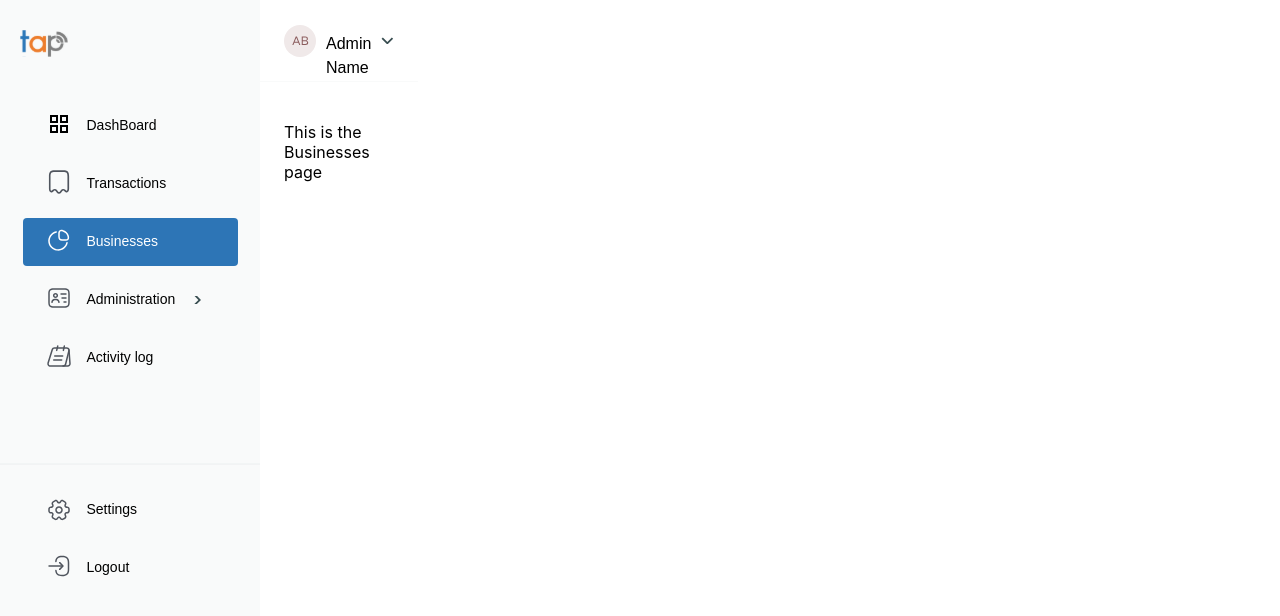
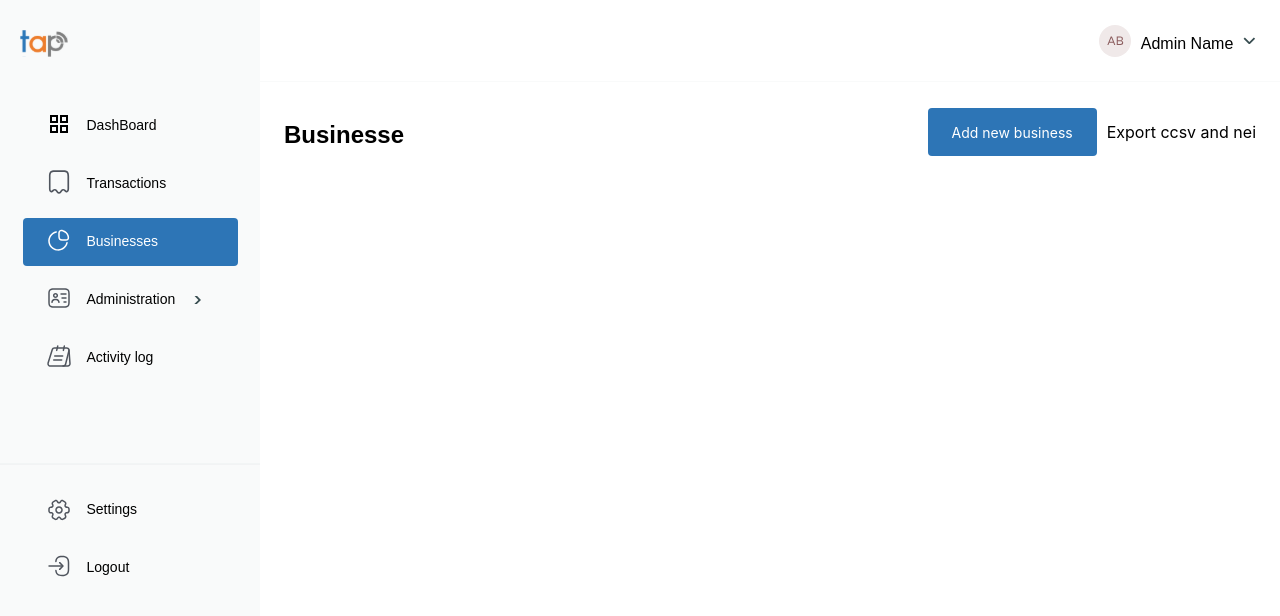
Before and after one commit to Tideman2/my-challenge, a React (Create React App) app: page /dashBoard/businesses in a window 1280 px wide. Shown: the top 616 px of the page. Built offline with nearby package versions, Linux system fonts and the light colour scheme; a web font is replaced by a local one.

Commit message:
Did some finishing touch in moreDetails in data

```diff
--- a/src/components/layout/DashboardLayout/DashboardLayout.jsx
+++ b/src/components/layout/DashboardLayout/DashboardLayout.jsx
@@ -77,7 +77,8 @@ const Content = styled(Container)(() => {
     padding: "24px",
     margin: "0px !important",
     boxSizing: "border-box",
-    width: "100%"
+    width: "100%",
+    maxWidth: "none",
   }
 })
 
@@ -85,11 +86,11 @@ export default function DashboardLayout() {
   return (
     <Box
       sx={{
+        width: "100%",
         margin: "0px !important",
         padding: "0px !important",
         display: "flex !important", // Flex layout to handle sidebar + content
       }}
-      maxWidth={false}
     >
       <NavLinkDrawer variant="permanent" margin="0px">
         <LogoBox>
@@ -177,7 +178,7 @@ export default function DashboardLayout() {
         sx={{
           paddingLeft: "260px", // Ensure enough space for the drawer
           width: "calc(100vw - 260px)", // Prevent overflow
-          height: "100vh",
+          height: "100%",
         }}
       >
         <AdminIconBox>
@@ -189,7 +190,7 @@ export default function DashboardLayout() {
             gap={"10px"}
           >
             <AdminNameIcon style={{ width: "32px", height: "32px" }} />
-            <Box sx={{ display: "flex", alignItems: "center", gap: "10px" }}>
+            <Box sx={{ display: "flex", alignItems: "center", gap: "10px"}}>
               <Typography width={"fit-content"} height={"18px"}>
                 Admin Name
               </Typography>
--- a/src/data/moreDetails.js
+++ b/src/data/moreDetails.js
@@ -26,9 +26,13 @@ export let moreDetailsColumns = (activeRowId, setActiveRowId) => [
     field: "description",
     headerName: "DESCRIPTION",
     renderCell: (params) => (
-      <CellsBox>
+      <CellsBox
+        sx={{
+          justifyContent: activeRowId !== params.row.id && "center",
+        }}
+      >
         <TopText
-           sx={{
+          sx={{
             whiteSpace: activeRowId === params.row.id ? "normal" : "nowrap",
             overflow: "hidden",
             textOverflow: "ellipsis",
@@ -48,7 +52,12 @@ export let moreDetailsColumns = (activeRowId, setActiveRowId) => [
     headerName: "AMOUNT",
     headerClassName: "amount-header",
     renderCell: (params) => (
-      <CellsBox sx={{paddingLeft: "40px",}}>
+      <CellsBox
+        sx={{
+          paddingLeft: "40px",
+          justifyContent: activeRowId !== params.row.id && "center",
+        }}
+      >
         <TopText>{params.row.amount}</TopText>
         {activeRowId === params.row.id && (
           <TextCompForMoreDetails top={"top Text"} sub={"more to come"} />
@@ -61,7 +70,11 @@ export let moreDetailsColumns = (activeRowId, setActiveRowId) => [
     field: "dateTime",
     headerName: "DATE & TIME",
     renderCell: (params) => (
-      <CellsBox>
+      <CellsBox
+        sx={{
+          justifyContent: activeRowId !== params.row.id && "center",
+        }}
+      >
         <TopText>{params.row.dateTime}</TopText>
         {activeRowId === params.row.id && (
           <TextCompForMoreDetails top={"top Text"} sub={"more to come"} />
@@ -75,14 +88,22 @@ export let moreDetailsColumns = (activeRowId, setActiveRowId) => [
     headerName: "STATUS",
     renderCell: (params) =>
       params.row.status ? (
-        <CellsBox>
+        <CellsBox
+          sx={{
+            justifyContent: activeRowId !== params.row.id && "center",
+          }}
+        >
           <SuccessIcon toFailure={false} />
           {activeRowId === params.row.id && (
             <TextCompForMoreDetails top={"top Text"} sub={"more to come"} />
           )}
         </CellsBox>
       ) : (
-        <CellsBox>
+        <CellsBox
+          sx={{
+            justifyContent: activeRowId !== params.row.id && "center",
+          }}
+        >
           <SuccessIcon toFailure={true} />
           {activeRowId === params.row.id && (
             <TextCompForMoreDetails top={"top Text"} sub={"more to come"} />
@@ -96,7 +117,12 @@ export let moreDetailsColumns = (activeRowId, setActiveRowId) => [
     headerName: "",
 
     renderCell: (params) => (
-      <CellsBox onClick={() => setActiveRowId(params)}>
+      <CellsBox
+        sx={{
+          justifyContent: activeRowId !== params.row.id && "center",
+        }}
+        onClick={() => setActiveRowId(params)}
+      >
         {activeRowId === params.row.id ? (
           <CollapseText expand={false} />
         ) : (
--- a/src/pages/Administration/components/TeamMates.jsx
+++ b/src/pages/Administration/components/TeamMates.jsx
@@ -1,5 +1,3 @@
-
-
 export default function TeamMates() {
 
     return (
--- a/src/pages/Board/Board.jsx
+++ b/src/pages/Board/Board.jsx
@@ -29,7 +29,7 @@ let FourBoxContainer = styled(Box)(() => {
 export default function Board() {
 
     return (
-          <Box width={"calc(100vw - 310px)"}>
+          <Box>
           <UserWelComeComponent>
             Welcome back josh,
           </UserWelComeComponent>
--- a/src/pages/Businesses/Businesses.jsx
+++ b/src/pages/Businesses/Businesses.jsx
@@ -1,8 +1,51 @@
+import { Typography, styled, Box, Container, Button } from "@mui/material";
+
+let UserWelComeComponent = styled(Typography)(() => {
+  return {
+    fontWeight: "bold",
+    width: "235px",
+    height: "30px",
+    fontSize: "24px",
+  };
+});
+
+const AddNewBusinessButton = styled(Button)(() => ({
+    all: "unset",
+    cursor: "pointer",
+    display: "flex",
+    width: "169px",
+    height: "48px",
+    borderRadius: "4px",
+    backgroundColor: "#2D75B6",
+    fontSize: "14px",
+    justifyContent: "center",
+    alignItems: "center",
+    color: "white",
+  }));
 
 
 export default function Businesses() {
-
-    return (
-        <p>This is the Businesses page</p>
-    )
+  return (
+    <Box>
+      <Box
+        display={"flex"}
+        alignItems={"center"}
+        justifyContent={"space-between"}
+        width={"100%"}
+        sx={{
+          boxSizing: "border-box",
+        }}
+      >
+        <Box display={"flex"} gap={"10px"} alignItems={"center"}>
+          <UserWelComeComponent>Businesse</UserWelComeComponent>
+          {/* <SearchInput /> */}
+        </Box>
+        <Box display={"flex"} gap={"10px"} alignItems={"center"}>
+          <AddNewBusinessButton>Add new business</AddNewBusinessButton>
+           {/* <ExportCsv /> */}
+          <p>Export ccsv and nei</p>
+        </Box>
+      </Box>
+    </Box>
+  );
 }
--- a/src/pages/Transaction/Transaction.jsx
+++ b/src/pages/Transaction/Transaction.jsx
@@ -1,4 +1,4 @@
-import { Typography, styled, Box, Container } from "@mui/material";
+import { Typography, styled, Box } from "@mui/material";
 import { useState } from "react";
 
 import SearchInput from "./Components/SearchInput";
@@ -21,7 +21,7 @@ export default function Transaction() {
   let [moreDetailsActive, setMoreDetailsActive] = useState(false);
 
   return (
-      <Box width={"calc(100vw - 310px)"}>
+      <Box>
         {moreDetailsActive? (
          <MoreDetailsTable detailsActive={setMoreDetailsActive}/>
         ) : (
```
